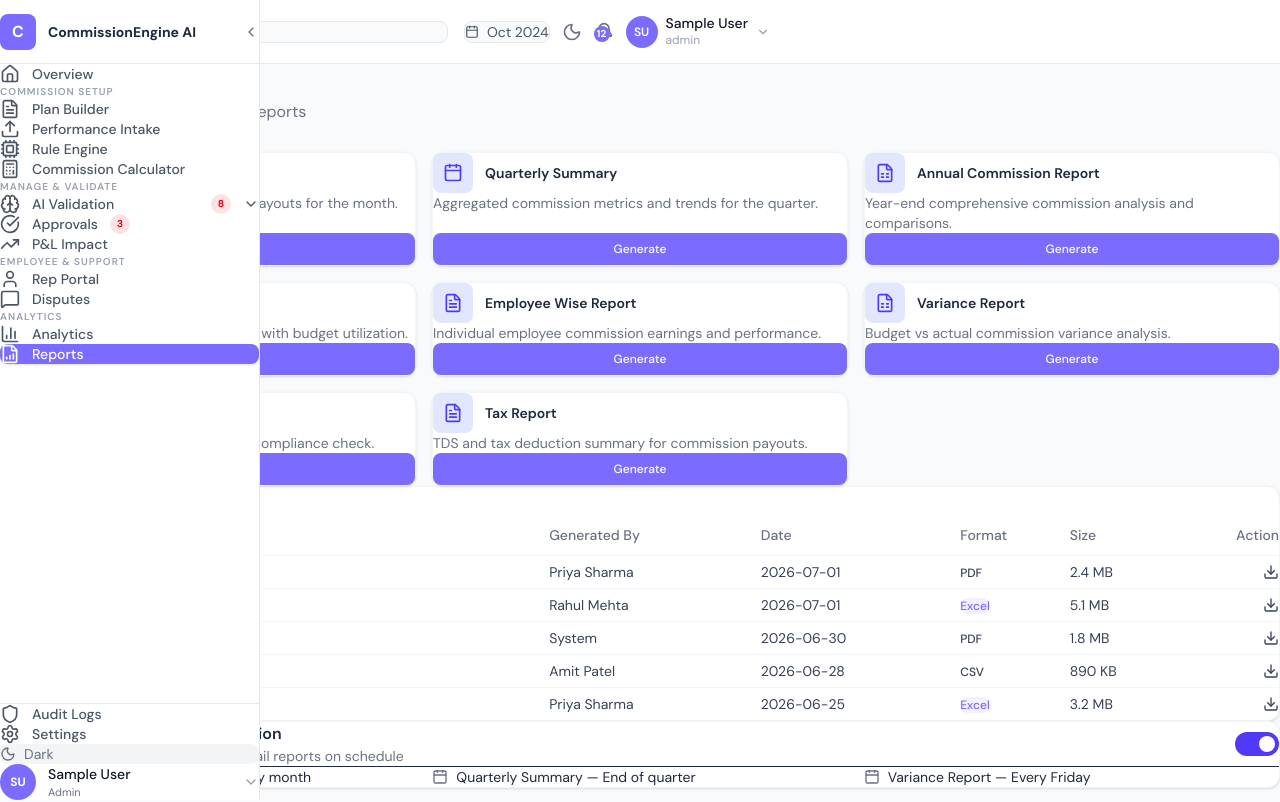
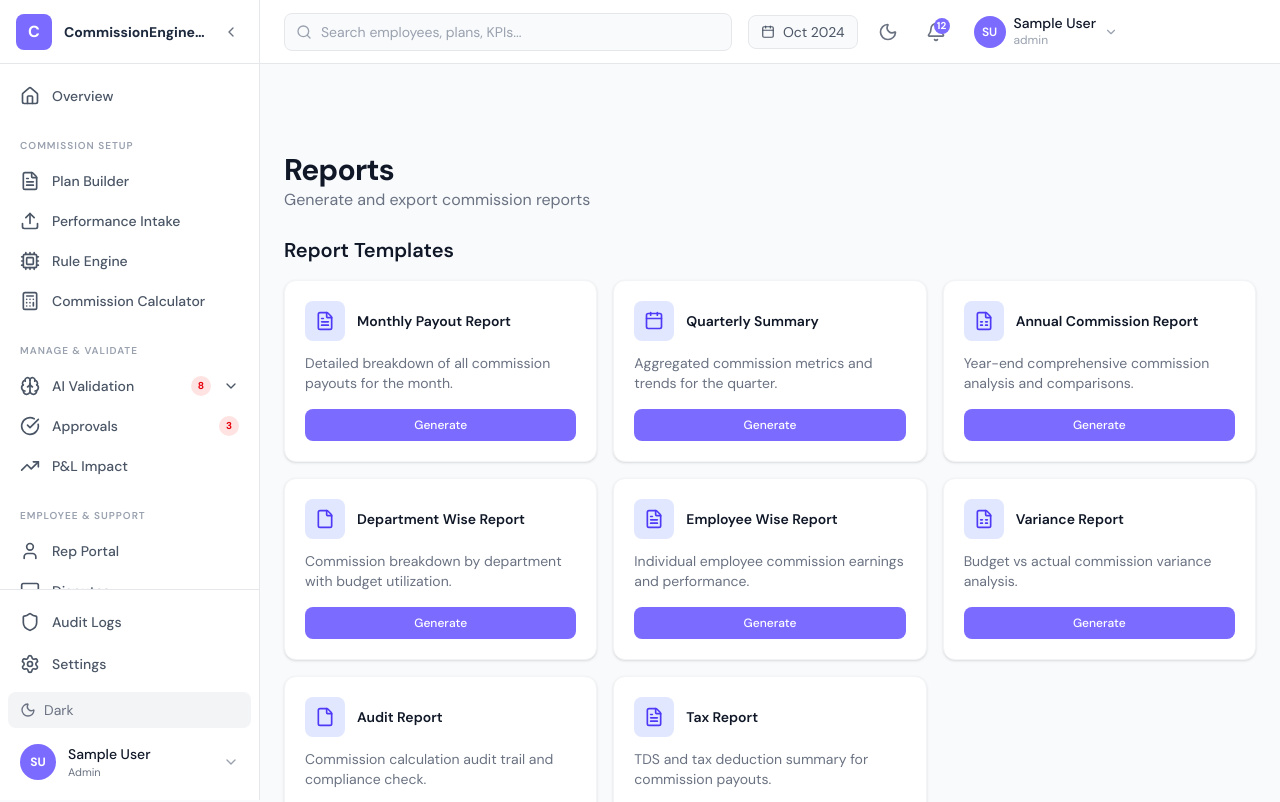
Before and after one commit to hvs-finmarkai/CommissionEngine-AI, a React app in the folder frontend/: page /reports in a window 1280 px wide. Shown: the top 802 px of the page. Built offline with nearby package versions, Linux system fonts and the light colour scheme; sample sign-in values are in the browser's storage; the HTML template or start-up script is replaced by a standard one.

Commit message:
fix(frontend): fix dark mode with proper Tailwind v4 @custom-variant, clean up duplicates

```diff
--- a/frontend/src/components/layout/layout.jsx
+++ b/frontend/src/components/layout/layout.jsx
@@ -3,10 +3,6 @@ import { Outlet, useNavigate } from 'react-router-dom'
 import useAppStore from '@/hooks/use-app-store'
 import Sidebar from './sidebar'
 import Navbar from './navbar'
-
-function cn(...classes) {
-  return classes.filter(Boolean).join(' ')
-}
 
 export default function Layout() {
   const { sidebarCollapsed, user } = useAppStore()
@@ -21,14 +17,13 @@ export default function Layout() {
   if (!user) return null
 
   return (
-    <div className="min-h-screen bg-gray-50 dark:bg-[#060E1A]">
+    <div className="min-h-screen bg-[#F8FAFC] dark:bg-[#060E1A] text-gray-900 dark:text-gray-100">
       <Sidebar />
       <Navbar />
       <main
-        className={cn(
-          'min-h-[calc(100vh-4rem)] mt-16 transition-all duration-300 p-6',
+        className={`min-h-[calc(100vh-4rem)] mt-16 transition-all duration-300 p-6 ${
           sidebarCollapsed ? 'ml-[70px]' : 'ml-[260px]'
-        )}
+        }`}
       >
         <Outlet />
       </main>
--- a/frontend/src/index.css
+++ b/frontend/src/index.css
@@ -3,27 +3,10 @@
 
 @custom-variant dark (&:where(.dark, .dark *));
 
-* {
-  margin: 0;
-  padding: 0;
-  box-sizing: border-box;
-}
-
 body {
   font-family: 'DM Sans', system-ui, sans-serif;
   -webkit-font-smoothing: antialiased;
   -moz-osx-font-smoothing: grayscale;
-}
-
-.light body,
-:root body {
-  background-color: #F8FAFC;
-  color: #1E293B;
-}
-
-.dark body {
-  background-color: #060E1A;
-  color: #E2E8F0;
 }
 
 ::-webkit-scrollbar {
@@ -36,10 +19,6 @@ body {
 }
 
 ::-webkit-scrollbar-thumb {
-  background: #94A3B8;
+  background: #CBD5E1;
   border-radius: 3px;
 }
-
-.dark ::-webkit-scrollbar-thumb {
-  background: #475569;
-}
--- a/frontend/src/pages/ai-validation/index.jsx
+++ b/frontend/src/pages/ai-validation/index.jsx
@@ -127,7 +127,7 @@ export default function AIValidation() {
                     <Button size="sm" variant="outline" className="text-green-600 border-green-200 hover:bg-green-50">
                       Resolve
                     </Button>
-                    <Button size="sm" variant="outline" className="text-gray-600 border-gray-200 hover:bg-gray-50 dark:bg-[#0A1628] dark:bg-[#0A1628]">
+                    <Button size="sm" variant="outline" className="text-gray-600 border-gray-200 hover:bg-gray-50 dark:bg-[#0A1628]">
                       Ignore
                     </Button>
                     <Button size="sm" variant="outline" className="text-red-600 border-red-200 hover:bg-red-50">
--- a/frontend/src/pages/approvals/index.jsx
+++ b/frontend/src/pages/approvals/index.jsx
@@ -97,7 +97,7 @@ export default function Approvals() {
                 return (
                   <div key={level} className="flex items-start gap-3">
                     <div className="flex flex-col items-center">
-                      <div className={`w-8 h-8 rounded-full flex items-center justify-center ${config ? config.bg : "bg-gray-100 dark:bg-gray-800 dark:bg-gray-800"}`}>
+                      <div className={`w-8 h-8 rounded-full flex items-center justify-center ${config ? config.bg : "bg-gray-100 dark:bg-gray-800"}`}>
                         <StatusIcon className={`w-4 h-4 ${config ? config.color : "text-gray-400 dark:text-gray-500"}`} />
                       </div>
                       {index < approvalLevels.length - 1 && (
--- a/frontend/src/pages/audit-logs/index.jsx
+++ b/frontend/src/pages/audit-logs/index.jsx
@@ -93,7 +93,7 @@ export default function AuditLogsPage() {
             <select
               value={selectedUser}
               onChange={(e) => setSelectedUser(e.target.value)}
-              className="border rounded-md px-3 py-2 text-sm bg-gray-50 dark:bg-[#0A1628] dark:bg-[#0A1628]"
+              className="border rounded-md px-3 py-2 text-sm bg-gray-50 dark:bg-[#0A1628]"
             >
               <option value="">All Users</option>
               {uniqueUsers.map((user) => (
@@ -106,7 +106,7 @@ export default function AuditLogsPage() {
             <select
               value={selectedAction}
               onChange={(e) => setSelectedAction(e.target.value)}
-              className="border rounded-md px-3 py-2 text-sm bg-gray-50 dark:bg-[#0A1628] dark:bg-[#0A1628]"
+              className="border rounded-md px-3 py-2 text-sm bg-gray-50 dark:bg-[#0A1628]"
             >
               <option value="">All Actions</option>
               {actionTypes.map((action) => (
--- a/frontend/src/pages/disputes/index.jsx
+++ b/frontend/src/pages/disputes/index.jsx
@@ -73,7 +73,7 @@ export default function DisputeManagement() {
           <TableBody>
             {disputes.map((dispute) => (
               <React.Fragment key={dispute.id}>
-                <TableRow className="cursor-pointer hover:bg-gray-50 dark:bg-[#0A1628] dark:bg-[#0A1628]" onClick={() => toggleExpand(dispute.id)}>
+                <TableRow className="cursor-pointer hover:bg-gray-50 dark:bg-[#0A1628]" onClick={() => toggleExpand(dispute.id)}>
                   <TableCell className="font-medium">{dispute.id}</TableCell>
                   <TableCell>
                     <div className="flex items-center gap-2">
--- a/frontend/src/pages/plan-builder/index.jsx
+++ b/frontend/src/pages/plan-builder/index.jsx
@@ -25,7 +25,7 @@ const stats = [
   { label: "Active Plans", value: "7", icon: FileText, color: "text-[#7C6BFF]", bg: "bg-[#7C6BFF]/5" },
   { label: "Total Employees", value: "4,012", icon: FileText, color: "text-blue-600", bg: "bg-blue-50" },
   { label: "Draft Plans", value: "1", icon: FileText, color: "text-orange-600", bg: "bg-orange-50" },
-  { label: "Archived", value: "0", icon: Archive, color: "text-gray-600 dark:text-gray-300", bg: "bg-gray-50 dark:bg-[#0A1628] dark:bg-[#0A1628]" },
+  { label: "Archived", value: "0", icon: Archive, color: "text-gray-600 dark:text-gray-300", bg: "bg-gray-50 dark:bg-[#0A1628]" },
 ];
 
 const statusStyles = {
--- a/frontend/src/pages/rep-portal/index.jsx
+++ b/frontend/src/pages/rep-portal/index.jsx
@@ -123,7 +123,7 @@ export default function RepPortal() {
             </thead>
             <tbody>
               {earningsData.map((row) => (
-                <tr key={row.month} className="border-b border-gray-100 hover:bg-gray-50 dark:bg-[#0A1628] dark:bg-[#0A1628]">
+                <tr key={row.month} className="border-b border-gray-100 hover:bg-gray-50 dark:bg-[#0A1628]">
                   <td className="py-3 px-2 font-medium text-gray-900 dark:text-white">{row.month}</td>
                   <td className="py-3 px-2 text-right text-gray-700 dark:text-gray-200">{row.base}</td>
                   <td className="py-3 px-2 text-right text-gray-700 dark:text-gray-200">{row.accelerator}</td>
```
